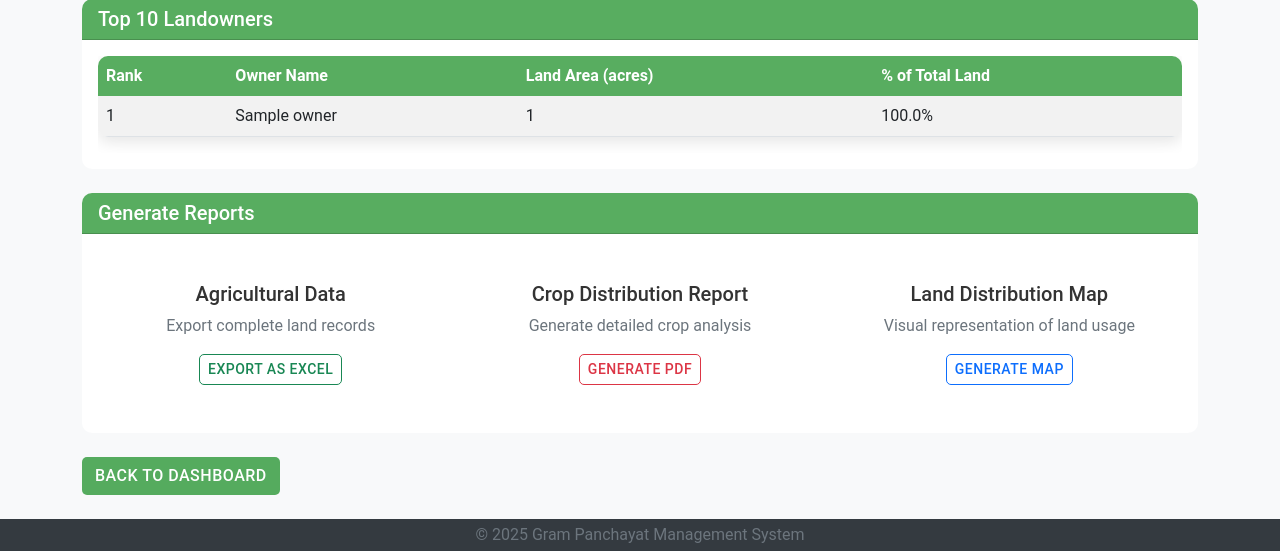
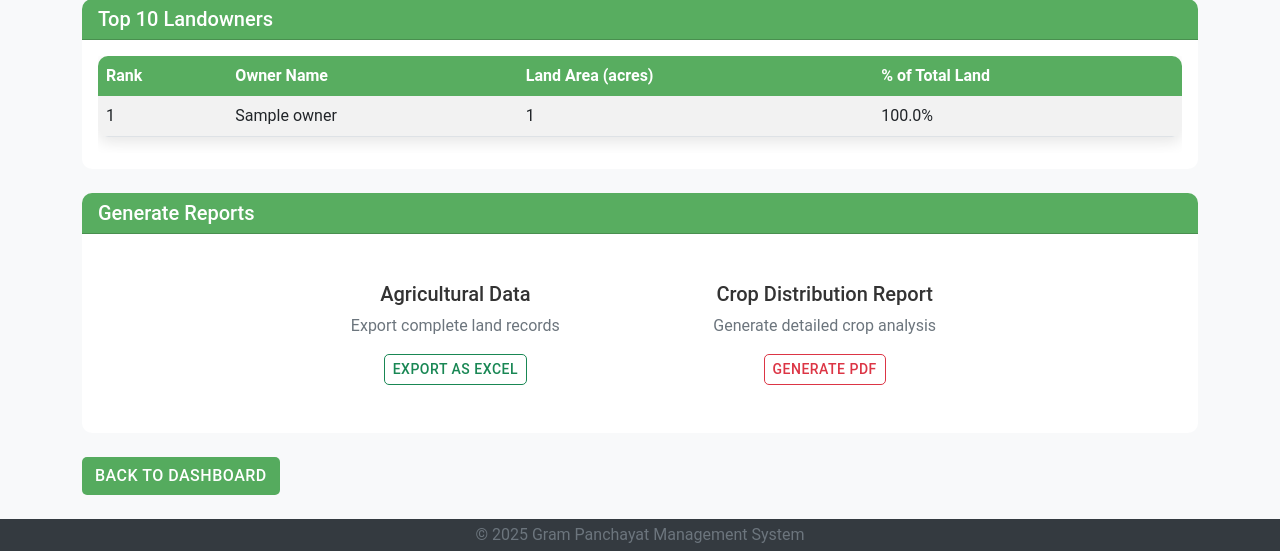
Before and after one commit to prabhash-golla/DBMS_LAB, a Flask app: template Assignment4/templates/monitor/agricultural_statistics.html in a window 1280 px wide. Shown: the part 744-1295 px from the top of the page. Run offline with Flask 3, Linux system fonts and the light colour scheme; the template is opened without the code that fills it: most values are stand-ins (such as "Sample title", 1, 10 or a date in 2020); some libraries are stand-ins or nearby versions.

Commit message:
changed some CSS

```diff
--- a/Assignment4/config.py
+++ b/Assignment4/config.py
@@ -3,5 +3,5 @@ class Config:
     DB_NAME ='22CS30027'
     DB_USER ='22CS30027'
     DB_PASSWORD = '5243y6!J'
-    DB_HOST ='127.0.0.1' or '10.5.18.72'
+    DB_HOST ='10.5.18.72'
     DB_PORT ='5432'
--- a/Assignment4/templates/employee/edit_welfare_scheme.html
+++ b/Assignment4/templates/employee/edit_welfare_scheme.html
@@ -19,7 +19,7 @@
 <div class="row">
     <div class="col-md-12">
         <div class="card">
-            <div class="card-header bg-primary text-white">
+            <div class="card-header text-white">
                 <div class="d-flex justify-content-between align-items-center">
                     <h5 class="mb-0">Editing Scheme</h5>
                     <span class="badge bg-light text-dark">ID: {{ welfare_scheme.scheme_id }}</span>
--- a/Assignment4/templates/employee/view_citizen.html
+++ b/Assignment4/templates/employee/view_citizen.html
@@ -8,7 +8,7 @@
         <div class="d-flex justify-content-between align-items-center">
             <h2>Citizen Details</h2>
             <div>
-                <a href="{{ url_for('employee.edit_citizen', citizen_id=citizen.citizen_id) }}" class="btn btn-secondary me-2">
+                <a href="{{ url_for('employee.edit_citizen', citizen_id=citizen.citizen_id) }}" class="btn btn-primary me-2">
                     <i class="bi bi-pencil"></i> Edit
                 </a>
                 <button type="button" class="btn btn-danger" data-bs-toggle="modal" data-bs-target="#deleteModal">
--- a/Assignment4/templates/monitor/agricultural_statistics.html
+++ b/Assignment4/templates/monitor/agricultural_statistics.html
@@ -139,7 +139,7 @@
                 <h5 class="mb-0"><i class="fas fa-file-download"></i> Generate Reports</h5>
             </div>
             <div class="card-body">
-                <div class="row">
+                <div class="row justify-content-center">
                     <div class="col-md-4 mb-3">
                         <div class="card h-100">
                             <div class="card-body text-center">
@@ -160,18 +160,6 @@
                                 <p class="text-muted">Generate detailed crop analysis</p>
                                 <a href="#" class="btn btn-outline-danger btn-sm" onclick="generateFullReport('crops')">
                                     <i class="fas fa-download"></i> Generate PDF
-                                </a>
-                            </div>
-                        </div>
-                    </div>
-                    <div class="col-md-4 mb-3">
-                        <div class="card h-100">
-                            <div class="card-body text-center">
-                                <i class="fas fa-map display-4 text-primary"></i>
-                                <h5 class="mt-3">Land Distribution Map</h5>
-                                <p class="text-muted">Visual representation of land usage</p>
-                                <a href="#" class="btn btn-outline-primary btn-sm" onclick="generateFullReport('map')">
-                                    <i class="fas fa-download"></i> Generate Map
                                 </a>
                             </div>
                         </div>
```
Also changed, not shown: Assignment4/CreateAdmin.py (added, +35 -0 lines), Assignment4/templates/employee/view_asset.html (+12 -8 lines).
